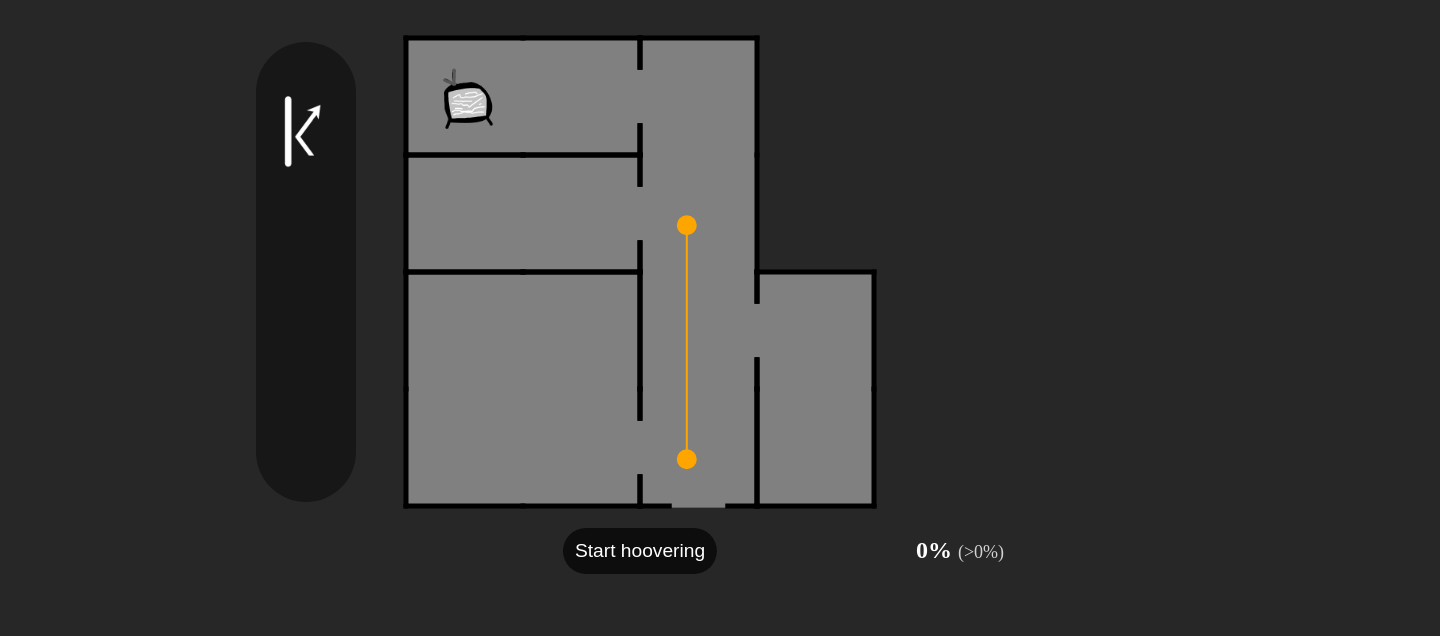
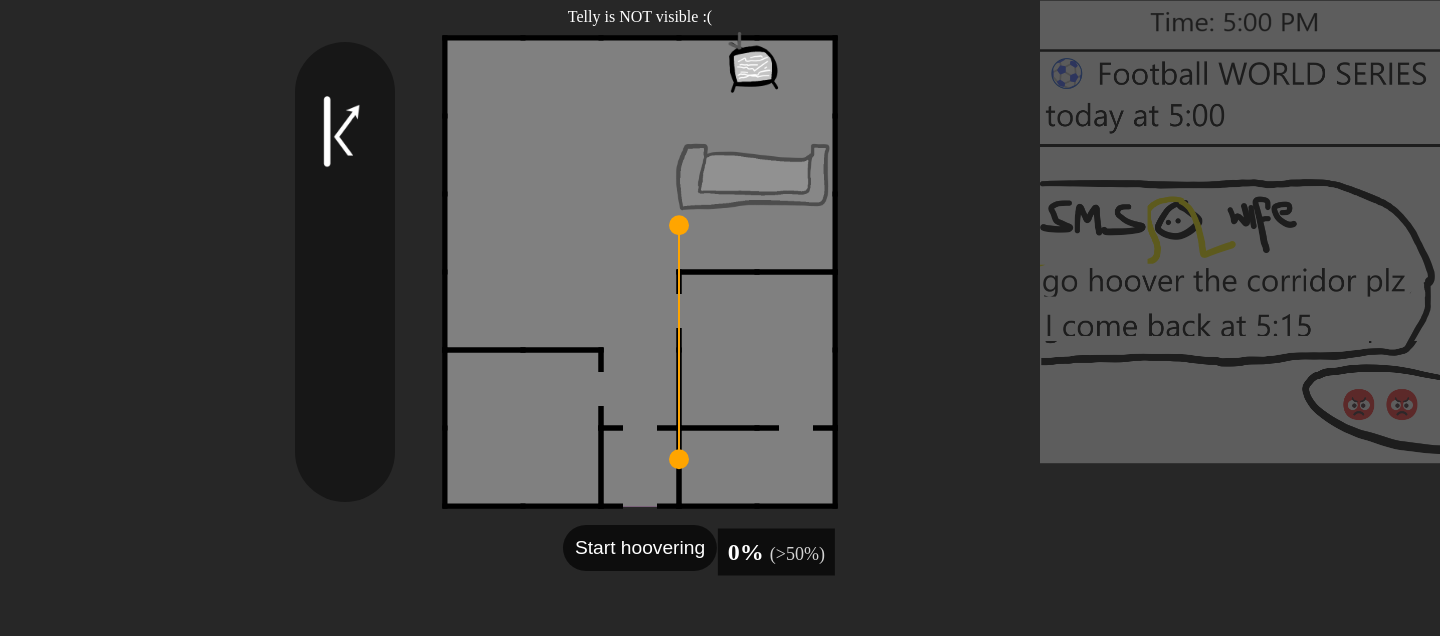
Before and after one commit to DominikMat/telly-vision, a website with bundled scripts: page index.html in a window 1280 px wide. Shown: the part 168-804 px from the top of the page, 1440 px wide, since content can reach past the window. Built offline with nearby package versions, Linux system fonts and the light colour scheme.

Commit message:
new apartment layout, grey and colour furniture versions

```diff
--- a/src/levels.ts
+++ b/src/levels.ts
@@ -75,6 +75,11 @@ export class Level {
             return new Point(lerpL.x*invT+lertR.x*t, lerpL.y*invT+lertR.y*t)
         }
     }
+    getFirstPathPoint(): Point {
+        if (!this.pathPoints || this.pathPoints.length == 0) return new Point()
+        let p = this.pathPoints[0]
+        return p ? p : new Point()
+    }
 }
 
 export class LevelManager {
--- a/src/main.ts
+++ b/src/main.ts
@@ -27,14 +27,18 @@ if (nextLevelButton) nextLevelButton.onclick = () => { levelSelectUIUpdate(1) }
 
 /* user message element */
 const userMessage: HTMLElement | null = document.getElementById('userMessage')
-function setUserMessage(text: string) { if (userMessage) userMessage.innerText = text }
+function setUserMessage(text: string, err: boolean = false) {
+    if (!userMessage) return;
+    userMessage.style.color = err ? 'red' : 'white';
+    userMessage.innerText = text
+}
 
 /* start hoover button element */
 const startHooverButton: HTMLButtonElement | null = document.getElementById('startHooverButton') as HTMLButtonElement
 if (startHooverButton) startHooverButton.onclick = () => { onStartHooverClicked() }
 
 /* score display element */
-const minimumScore = 0.0
+const minimumScore = 0.5
 const scoreDisplay: HTMLElement | null = document.getElementById('scoreDisplay')
 function setScoreDisplay(value: number) {
     if (scoreDisplay) {
@@ -80,7 +84,7 @@ function loop() {
     if (raycastParamsChanged) {
         raycastFromPosition(raycastOriginX, raycastOriginY, apartment)
         tellyVisible = apartment.isTellyVisible()
-        setUserMessage(`Telly is ${tellyVisible ? "" : "NOT "} visible ${tellyVisible ? ':)' : ':('}`)
+        setUserMessage(`\n\nTelly is ${tellyVisible ? "" : "NOT "} visible ${tellyVisible ? ':)' : ':('}`)
     }
 
     draw()
@@ -91,7 +95,7 @@ function draw() {
     ctx.clearRect(0,0,width,height)
 
     // draw grey rooms
-    apartment.drawRooms(ctx, true)
+    apartment.draw(ctx, true)
 
     // make hole with raycast
     ctx.save()
@@ -102,11 +106,11 @@ function draw() {
     // fill empty space with coloured rooms
     ctx.restore()
     ctx.globalCompositeOperation = 'destination-over';
-    apartment.drawRooms(ctx, false)
+    apartment.draw(ctx, false)
     ctx.restore()
 
     // draw apartmetn objects (walls, furniture)
-    apartment.drawObjects(ctx)
+    // apartment.drawObjects(ctx)
 
     /* Icon Panel */
     iconPanel.updateIconPanelPosition(apartment)
@@ -152,10 +156,12 @@ function hoovering() {
     if (hooverProgress > lastHooveringStep+hooveringSingleStep) {
         let rayPos = currentLevel.getRaycastPosition(hooverProgress, apartment)
         raycastFromPosition(rayPos.x, rayPos.y, apartment)
-        tellyVisibleInStepCount += apartment.isTellyVisible() ? 1 : 0
+        tellyVisible = apartment.isTellyVisible()
+        tellyVisibleInStepCount += tellyVisible ? 1 : 0
         hooveringStepsDone += 1
         lastHooveringStep = hooverProgress
         setScoreDisplay(tellyVisibleInStepCount/hooveringStepNumber)
+        setUserMessage(`\n\nTelly is ${tellyVisible ? "" : "NOT "} visible ${tellyVisible ? ':)' : ':('}`)
     }
     requestAnimationFrame(hoovering)
 }
@@ -168,7 +174,12 @@ function onHooverEnd() {
         setScoreDisplay(hooverScore)
 
         if (hooverScore < minimumScore) {
-            setUserMessage(`You missed ${Math.round(Math.random()*1000)} goals, \n your life is ruined, \n and your wife doesn't love you ;[`)
+            setUserMessage(
+                `You probably missed ${Math.round(Math.random()*10000)} amazing goals,
+                now your wife doesn't love you,
+                and your life is ruined :[
+                (you also have lung cancer)`, true
+            )
         } else {
             setUserMessage("Level cleared! :)")
             levelManager.unlockNextLevel()
@@ -193,13 +204,24 @@ function drawHooveringProgress(ctx: CanvasRenderingContext2D) {
 function levelSelectUIUpdate(dir: number = 0) {
     if (dir != 1 && dir != -1 && dir != 0) return;
 
+    /* Change to different level if possible */
     if (dir != 0 && levelManager.changeCurrentLevel(dir)) {
         let lvl = levelManager.getCurrentLevel()
         if (lvl) currentLevel = lvl
+
+        /* set new level number ui */
         let currLvlIdx = levelManager.getCurrentLevelIdx()
         setCurrentLevelDisplay(currLvlIdx*15, currLvlIdx+1)
+
+        /* update raycast data for new level */
+        if (currentLevel){
+            let firstPathPoint = apartment.uvToWorld(currentLevel.getFirstPathPoint())
+            raycastOriginX = firstPathPoint.x; raycastOriginY = firstPathPoint.y
+            raycastParamsChanged = true
+        }
     }
 
+    /* Update level select arrows */
     if (!prevLevelButton || !nextLevelButton) return;
     prevLevelButton.style.opacity = `${levelManager.isPrevLevelUnlocked() ? 1 : 0}`
     nextLevelButton.style.opacity = `${levelManager.isNextLevelUnlocked() ? 1 : 0}`
@@ -220,6 +242,7 @@ function mouseClick(e: MouseEvent) {
 function mouseMove(e: MouseEvent) {
     mouseX = e.offsetX
     mouseY = e.offsetY
+    console.log(mouseX + ", " + mouseY)
     if (canvasElement) iconPanel.processMouseMove(mouseX, mouseY, canvasElement)
 }
 function resize() {
@@ -240,12 +263,12 @@ function resize() {
 
     /* set element posiitons */
     if (scoreDisplay) {
-        scoreDisplay.style.left = `${width*0.75}px`
-        scoreDisplay.style.top = `${height * bottomUIPosition - 15}px`
+        scoreDisplay.style.left = `${apartment.positionOriginX+apartment.roomSize*apartment.apartWidth}px`
+        scoreDisplay.style.top = `${height * bottomUIPosition}px`
     }
     if (startHooverButton) {
         startHooverButton.style.left = `${width * 0.5}px`
-        startHooverButton.style.top = `${height * bottomUIPosition}px`
+        startHooverButton.style.top = `${height * bottomUIPosition + 20}px`
     }
 }
 
--- a/src/rooms.ts
+++ b/src/rooms.ts
@@ -9,7 +9,7 @@ export class Point {
     }
 }
 
-export enum Rooms { None, Livi, Kitc, Corr, Loo1, Loo2, Bed1, Bed2, Bed3 }
+export enum Rooms { None, Livi, Kitc, Corr, Loo1, Loo2, Bed1, Bed2, Bed3, Prep }
 
 const doorSize = 0.5
 const doorPosition = 0.5
@@ -24,21 +24,23 @@ const rotaionHandleDistMult = 0.67
 const objectHandleInteractionDistance = rotaionHandleDistMult*reflectionObjectSize / 3
 
 export enum ReflectionObjectType { Mirror }
-export enum HouseObjectType { Telly }
+export enum HouseObjectType { Telly, Sofa }
 
 const roomColours: Array<string> = [
     /* None */ 'transparent',
-    /* Living Room */ 'pink',
+    /* Living Room */ 'orange',
     /* Kitchen */ 'blue',
     /* Corridor  */ 'yellow',
     /* Loo 1*/ 'skyblue',
     /* Loo 2*/ 'skyblue',
     /* Bedroom 1 */ 'red',
     /* Bedroom 2 */ 'purple',
-    /* Bedroom 3 */ 'orange',
+    /* Bedroom 3 */ 'pink',
+    /* Prep room (at entrance) */ 'purple',
 ]
 const houseObjectsSizes: Array<Point> = [
     /* Telly */ new Point(75,75),
+    /* Sofa */ new Point(250,135),
 ]
 
 class Line {
@@ -216,33 +218,41 @@ class ReflectionObject {
 
 class HouseObject {
     name: string
-    path: string
-    loaded: boolean
-    displayImg: CanvasImageSource
     type: HouseObjectType
     uv: Point = new Point()
     pos: Point = new Point()
     size: Point = new Point(100,100)
 
-    constructor(_name:string, _path:string, _type:HouseObjectType, houseUV: Point) {
+    colourImg: CanvasImageSource
+    loadedColour: boolean = false
+    greyImg: CanvasImageSource | null = null
+    loadedGrey: boolean = false
+
+    constructor(_name:string, _colourPath:string, _type:HouseObjectType, houseUV: Point, _greyPath:string='') {
         this.name = _name
-        this.path = _path
         this.type = _type
-        this.loaded = false
         this.uv = houseUV
         this.size = houseObjectsSizes[_type] ? houseObjectsSizes[_type] : new Point(100,100)
 
-        this.displayImg = new Image()
-        this.displayImg.src = _path
-        this.displayImg.onload = () => { this.loaded = true; };
-        this.displayImg.onerror = (e) => { console.error(this.name, ' Icon loading error: ', e); };
+        this.colourImg = new Image()
+        this.colourImg.src = _colourPath
+        this.colourImg.onload = () => { this.loadedColour = true; };
+        this.colourImg.onerror = (e) => { console.error(this.name, ' Icon loading error: ', e); };
+
+        if (_greyPath != '') {
+            this.greyImg = new Image()
+            this.greyImg.src = _greyPath
+            this.greyImg.onload = () => { this.loadedGrey = true; };
+            this.greyImg.onerror = (e) => { console.error(this.name, ' Icon loading error: ', e); };
+        }
     }
     updateHousePosition(newPos: Point) {
         this.pos = newPos
+        this.pos.x -= this.size.x/2
+        this.pos.y -= this.size.y/2
     }
 }
 
-export const defaultTellyPos = new Point(0.06, 0.06)
 export class Apartment {
     /* Variables */
     roomPlan: Array<Array<Rooms>>
@@ -257,9 +267,9 @@ export class Apartment {
 
     walls: Array<Line> = []
     reflectionObjects: Array<ReflectionObject> = []
-    telly: HouseObject = new HouseObject('tv', './images/telly.png', HouseObjectType.Telly, defaultTellyPos)
+    telly: HouseObject | null = null
     tellyVisible: boolean = false
-    houseObjects: Array<HouseObject> = [ this.telly ]
+    houseObjects: Array<HouseObject>
 
     screenWidth: number = -1
     screenHeight: number = -1
@@ -267,13 +277,16 @@ export class Apartment {
     roomSize: number = 100
 
     /* Constructor */
-    constructor (roomPlan: Array<Array<Rooms>>, doorsHorz: Array<Array<number>>, doorsVert: Array<Array<number>>) {
+    constructor (roomPlan: Array<Array<Rooms>>, doorsHorz: Array<Array<number>>, doorsVert: Array<Array<number>>, houseObjects: Array<HouseObject>) {
         this.roomPlan = roomPlan
         this.doorsHorizontal = doorsHorz
         this.doorsVertical = doorsVert
 
         this.apartHeight = roomPlan.length;
         this.apartWidth = roomPlan[0]?.length ? roomPlan[0]?.length : 0;
+
+        this.houseObjects = houseObjects;
+        houseObjects.forEach(ho => { if (ho.type == HouseObjectType.Telly) this.telly = ho });
     }
 
     /* Ray casting */
@@ -305,13 +318,14 @@ export class Apartment {
             }
         }
 
-        if (!this.tellyVisible && this.isTellyVisibleFromRay(new Point(originX,originY), closestPoint, this.telly.size.x/3)) this.tellyVisible = true
+        if (!this.tellyVisible && this.telly && this.isTellyVisibleFromRay(new Point(originX,originY), closestPoint, this.telly.size.x/3)) this.tellyVisible = true
         return [closestPoint];
     }
     resetVisibilityData() {
         this.tellyVisible = false
     }
     isTellyVisibleFromRay(lineStart:Point, lineEnd:Point, minDist: number): boolean {
+        if (!this.telly) return false;
         let tellyCentre = new Point(this.telly.pos.x+this.telly.size.x/2,this.telly.pos.y+this.telly.size.y/2)
 
         // check line points are within point bounding box
@@ -376,6 +390,11 @@ export class Apartment {
     }
 
     /* Render functions */
+    draw(ctx: CanvasRenderingContext2D, greyscale: boolean) {
+        if (!greyscale) this.drawObjects(ctx, greyscale)
+        this.drawRooms(ctx, greyscale);
+        if (greyscale) this.drawObjects(ctx, greyscale)
+    }
     drawRooms(ctx: CanvasRenderingContext2D, greyscale: boolean) {
         if (!ctx) return;
         if (this.roomPlan === undefined|| this.roomPlan.length == 0) return;
@@ -399,7 +418,7 @@ export class Apartment {
             }
         }
     }
-    drawObjects(ctx: CanvasRenderingContext2D) {
+    drawObjects(ctx: CanvasRenderingContext2D, greyscale: boolean = false) {
         if (!ctx) return;
         if (this.walls.length == 0) this.generateWallLines()
 
@@ -423,7 +442,8 @@ export class Apartment {
 
         /* Draw House Objects */
         this.houseObjects.forEach(obj => {
-            if (obj.loaded) ctx.drawImage(obj.displayImg, obj.pos.x, obj.pos.y, obj.size.x, obj.size.y)
+            if (greyscale ? obj.loadedGrey : obj.loadedColour)
+                ctx.drawImage(greyscale && obj.greyImg ? obj.greyImg : obj.colourImg, obj.pos.x, obj.pos.y, obj.size.x, obj.size.y)
         });
 
         /* Draw Reflection Objects */
@@ -490,22 +510,34 @@ export class Apartment {
 
 /* Apartment 1 configuration */
 const apartmentRoomPlan1: Array<Array<Rooms>> = [
-    [ Rooms.Kitc, Rooms.Kitc, Rooms.Corr, Rooms.None ],
-    [ Rooms.Bed1, Rooms.Bed1, Rooms.Corr, Rooms.None ],
-    [ Rooms.Livi, Rooms.Livi, Rooms.Corr, Rooms.Loo1 ],
-    [ Rooms.Livi, Rooms.Livi, Rooms.Corr, Rooms.Loo1 ],
+    [ Rooms.Livi, Rooms.Livi, Rooms.Livi, Rooms.Livi, Rooms.Livi ],
+    [ Rooms.Livi, Rooms.Livi, Rooms.Livi, Rooms.Livi, Rooms.Livi ],
+    [ Rooms.Livi, Rooms.Livi, Rooms.Livi, Rooms.Livi, Rooms.Livi ],
+    [ Rooms.Livi, Rooms.Livi, Rooms.Livi, Rooms.Bed1, Rooms.Bed1 ],
+    [ Rooms.Loo2, Rooms.Loo2, Rooms.Livi, Rooms.Bed1, Rooms.Bed1 ],
+    [ Rooms.Loo2, Rooms.Loo2, Rooms.Prep, Rooms.Loo1, Rooms.Loo1 ],
 ]
 const apartmentDoorsH1: Array<Array<number>> = [
-    [ 0,0,0,0 ],
-    [ 0,0,0,0 ],
-    [ 0,0,0,0 ],
-    [ 0,0,0,0 ],
-    [ 0,0,1,0 ],
+    [ 0,0,0,0,0 ],
+    [ 0,0,0,0,0 ],
+    [ 0,0,0,0,0 ],
+    [ 0,0,0,0,0 ],
+    [ 0,0,0,0,0 ],
+    [ 0,0,1,0,1 ],
+    [ 0,0,1,0,0 ],
 ]
 const apartmentDoorsV1: Array<Array<number>> = [
-    [ 0,0,1,0,0 ],
-    [ 0,0,1,0,0 ],
-    [ 0,0,0,1,0 ],
-    [ 0,0,1,0,0 ],
+    [ 0,0,0,0,0,0 ],
+    [ 0,0,0,0,0,0 ],
+    [ 0,0,0,0,0,0 ],
+    [ 0,0,0,1,0,0 ],
+    [ 0,0,1,0,0,0 ],
+    [ 0,0,0,0,0,0 ],
 ]
-export let apartment = new Apartment(apartmentRoomPlan1,apartmentDoorsH1,apartmentDoorsV1)
+
+export const defaultTellyPos = new Point(0.8, 1/16)
+let houseObjects: Array<HouseObject> = [
+    new HouseObject('tv', './images/telly_col.png', HouseObjectType.Telly, defaultTellyPos, './images/telly_grey.png'),
+    new HouseObject('sofa', './images/sofa_col.png', HouseObjectType.Sofa, new Point(0.8,.3), './images/sofa_grey.png')
+]
+export let apartment = new Apartment(apartmentRoomPlan1,apartmentDoorsH1,apartmentDoorsV1,houseObjects)
--- a/style.css
+++ b/style.css
@@ -55,9 +55,10 @@ canvas {
 #userMessage {
     position: absolute;
     color: white;
-    top: 16.5vh;
+    top: 15.5vh;
     left: 50vw;
     transform: translate(-50%,0);
+    text-align: center;
 }
 
 /* ========================================================= */
@@ -71,9 +72,10 @@ canvas {
     left: 50vw;
 }
 #plotImage {
-    opacity: 0; /* temporary */
+    opacity: 0.25; /* temporary */
     width: 50vh;
     height: auto;
+    margin-left: 600px;
     background-color: white;
     z-index: 0;
 }
@@ -85,7 +87,7 @@ canvas {
 #startHooverButton {
     position: absolute;
     color: white;
-    transform: translate(-50%,0);
+    transform: translate(-50%,-50%);
     background-color: #000000aa;
     border-radius: 25px;
     border-color: transparent;
@@ -96,5 +98,7 @@ canvas {
     position: absolute;
     font-size: x-large;
     color: white;
-    transform: translate(-50%,0);
+    transform: translate(-100%,-50%);
+    background-color: #000000aa;
+    padding: 10px;
 }
```
Also changed, not shown: dist/levels.d.ts, dist/levels.js, dist/main.js, dist/rooms.d.ts, dist/rooms.js, images/sofa_col.png (added), images/sofa_grey.png (added), images/telly_col.png (added), images/telly_grey.png (renamed from images/telly.png), 5 other files.
